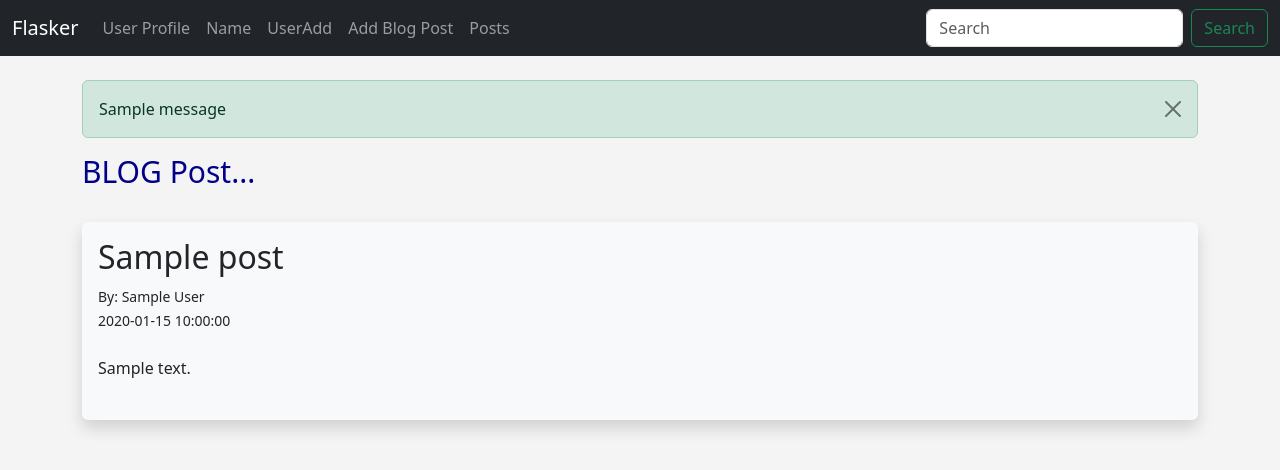
After one commit to YuraSkivka/codemy, a Flask app: page /posts in a window 1280 px wide. The commit adds this page. Shown: the top 470 px of the page. Run offline with Flask 3, Linux system fonts and the light colour scheme; tables that the repository leaves empty hold one stand-in row (values such as "Sample post"); one stand-in notice (Sample message) is shown; some libraries are stand-ins or nearby versions.

Commit message:
Show Blog Posts Page - Flask Fridays #18

```diff
--- a/flasker/app.py
+++ b/flasker/app.py
@@ -289,6 +289,13 @@ class PostForm(FlaskForm):
     submit = SubmitField('Submit')
 
 
+@app.route('/posts')
+def posts():
+    m_log.info(f"open /posts")
+    # Grab all posts from database
+    posts = Posts.query.order_by(Posts.date_added)
+    return render_template("posts.html", posts=posts)
+
 # Add Posts Page
 @app.route('/add_post', methods=["GET", "POST"])
 def add_post():
--- a/flasker/static/css/style.css
+++ b/flasker/static/css/style.css
@@ -4,7 +4,7 @@ body{
 
 h1 {
     color: darkblue;
-    font-size: 60px;
+    font-size: 30px;
 }
 
 #demo{
--- a/flasker/templates/navbar.html
+++ b/flasker/templates/navbar.html
@@ -19,6 +19,9 @@
 	    <li class="nav-item">
           <a class="nav-link" href="{{ url_for('add_post') }}">Add Blog Post</a>
         </li>
+        <li class="nav-item">
+          <a class="nav-link" href="{{ url_for('posts') }}">Posts</a>
+        </li>
 
       </ul>
       <form class="d-flex" role="search">
--- /dev/null
+++ b/flasker/templates/posts.html
@@ -0,0 +1,31 @@
+{% extends 'base.html' %}
+
+{% block title %}
+Posts
+{% endblock %}
+
+{% block body %}
+
+    {% for massage in get_flashed_messages() %}
+    <div class="alert alert-success alert-dismissible fade show" role="alert">
+        {{ massage }}
+        <button type="button" class="btn-close" data-bs-dismiss="alert" aria-label="Close"></button>
+    </div>
+    {% endfor %}
+
+
+<h1>BLOG Post...</h1>
+</br>
+
+{% for post in posts %}
+
+    <div class="shadow p-3 mb-5 bg-body-tertiary rounded">
+        <h2> {{ post.title }}</h2>
+        <small>By: {{ post.author }}<br>
+            {{ post.date_added }}</small> <br><br>
+        {{ post.content }}<br><br>
+    </div>
+
+{% endfor %}
+
+{% endblock %}
```
